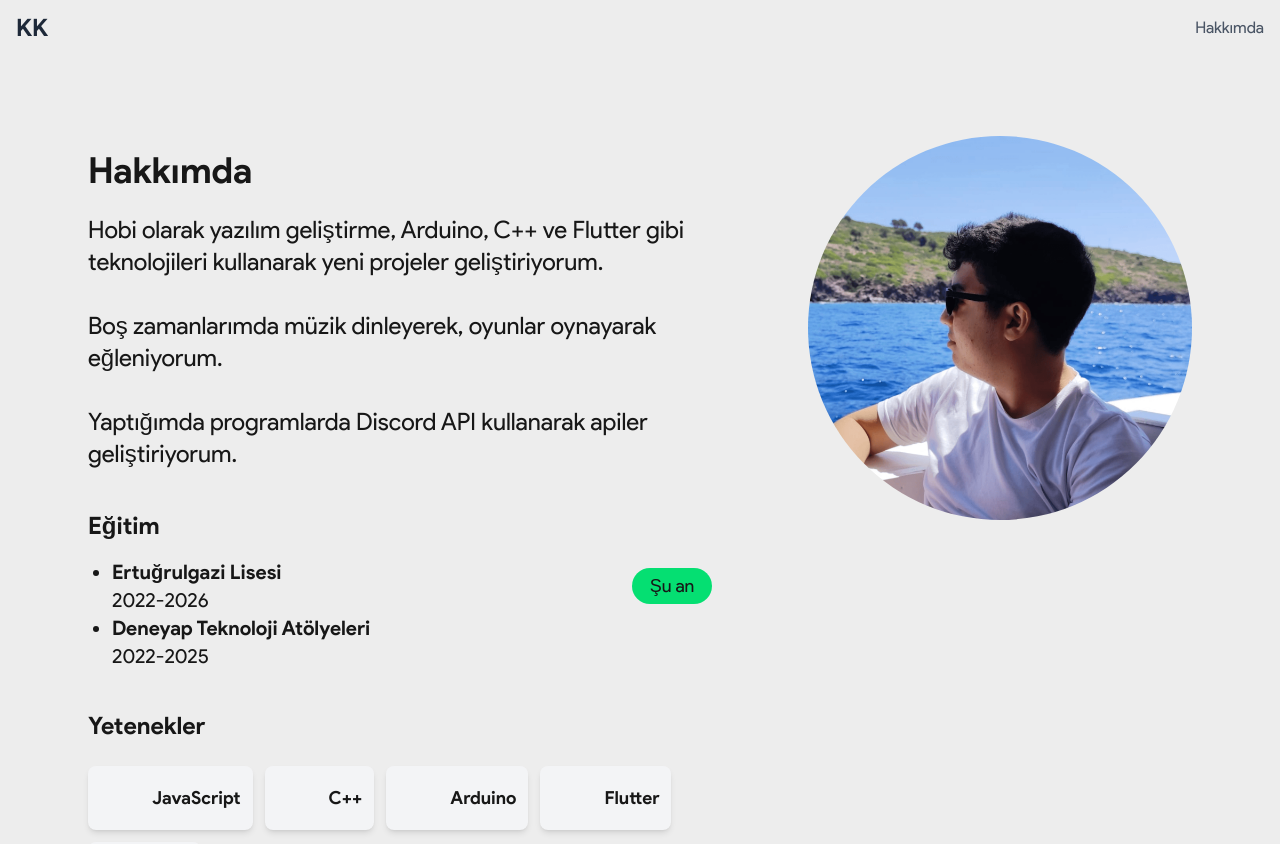
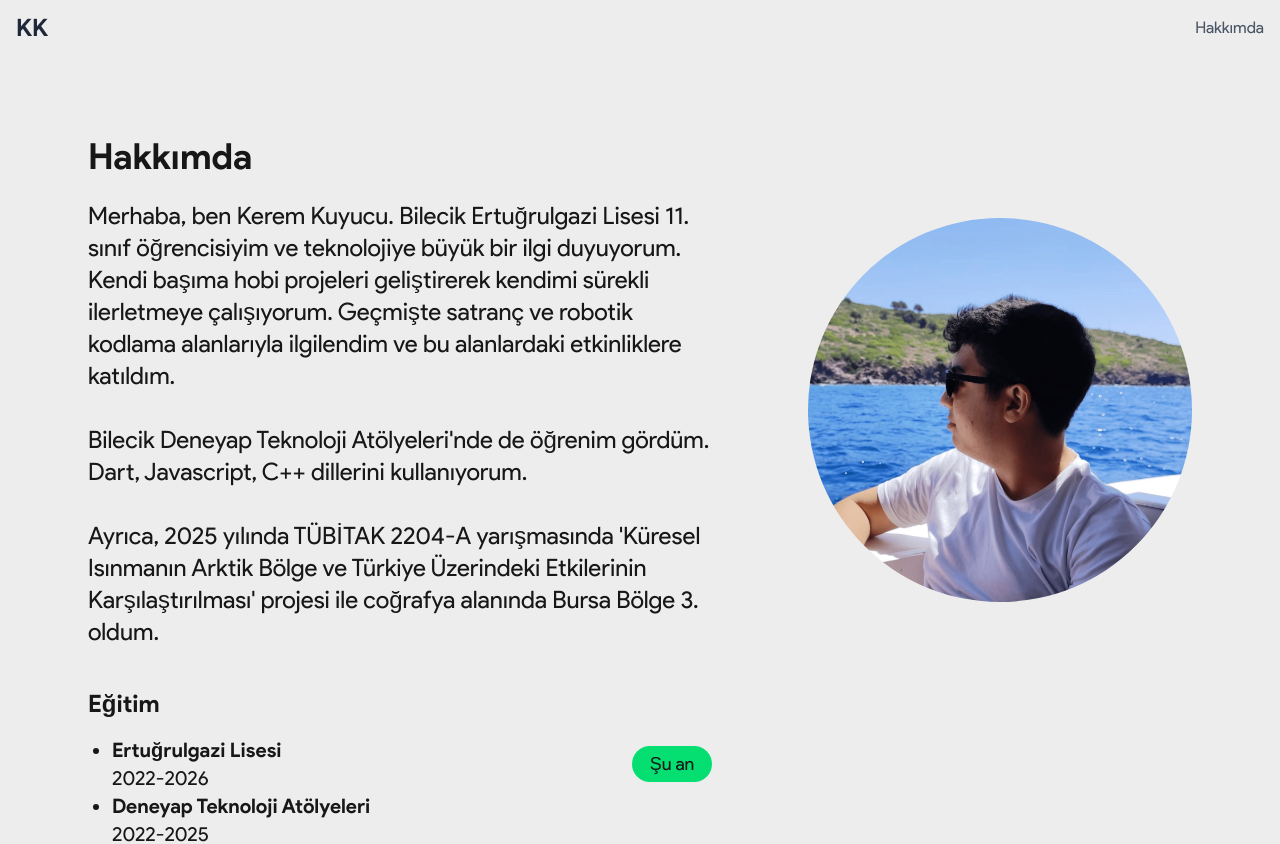
Before and after one commit to KeremKuyucu/keremkk-website, a Next.js app: page /about in a window 1280 px wide. Shown: the top 844 px of the page. Built offline with nearby package versions, Linux system fonts and the light colour scheme; some icons are missing.

Commit message:
Update page.tsx

```diff
--- a/src/app/about/page.tsx
+++ b/src/app/about/page.tsx
@@ -47,14 +47,13 @@ export default function Hakkimda() {
           <h2 className="text-3xl md:text-4xl font-bold mb-6">Hakkımda</h2>
           <div>
             <p className="text-2xl mb-4">
-              Hobi olarak yazılım geliştirme, Arduino, C++ ve Flutter gibi teknolojileri kullanarak yeni projeler geliştiriyorum.
+              Merhaba, ben Kerem Kuyucu. Bilecik Ertuğrulgazi Lisesi 11. sınıf öğrencisiyim ve teknolojiye büyük bir ilgi duyuyorum. Kendi başıma hobi projeleri geliştirerek kendimi sürekli ilerletmeye çalışıyorum. Geçmişte satranç ve robotik kodlama alanlarıyla ilgilendim ve bu alanlardaki etkinliklere katıldım.
               <br />
               <br />
-             Boş zamanlarımda müzik dinleyerek, oyunlar oynayarak eğleniyorum.
+              Bilecik Deneyap Teknoloji Atölyeleri'nde de öğrenim gördüm. Dart, Javascript, C++ dillerini kullanıyorum.
               <br />
               <br />
-              Yaptığımda programlarda Discord API kullanarak apiler geliştiriyorum.
-              <br />
+              Ayrıca, 2025 yılında TÜBİTAK 2204-A yarışmasında 'Küresel Isınmanın Arktik Bölge ve Türkiye Üzerindeki Etkilerinin Karşılaştırılması' projesi ile coğrafya alanında Bursa Bölge 3. oldum.
             </p>
           </div>
 
```
